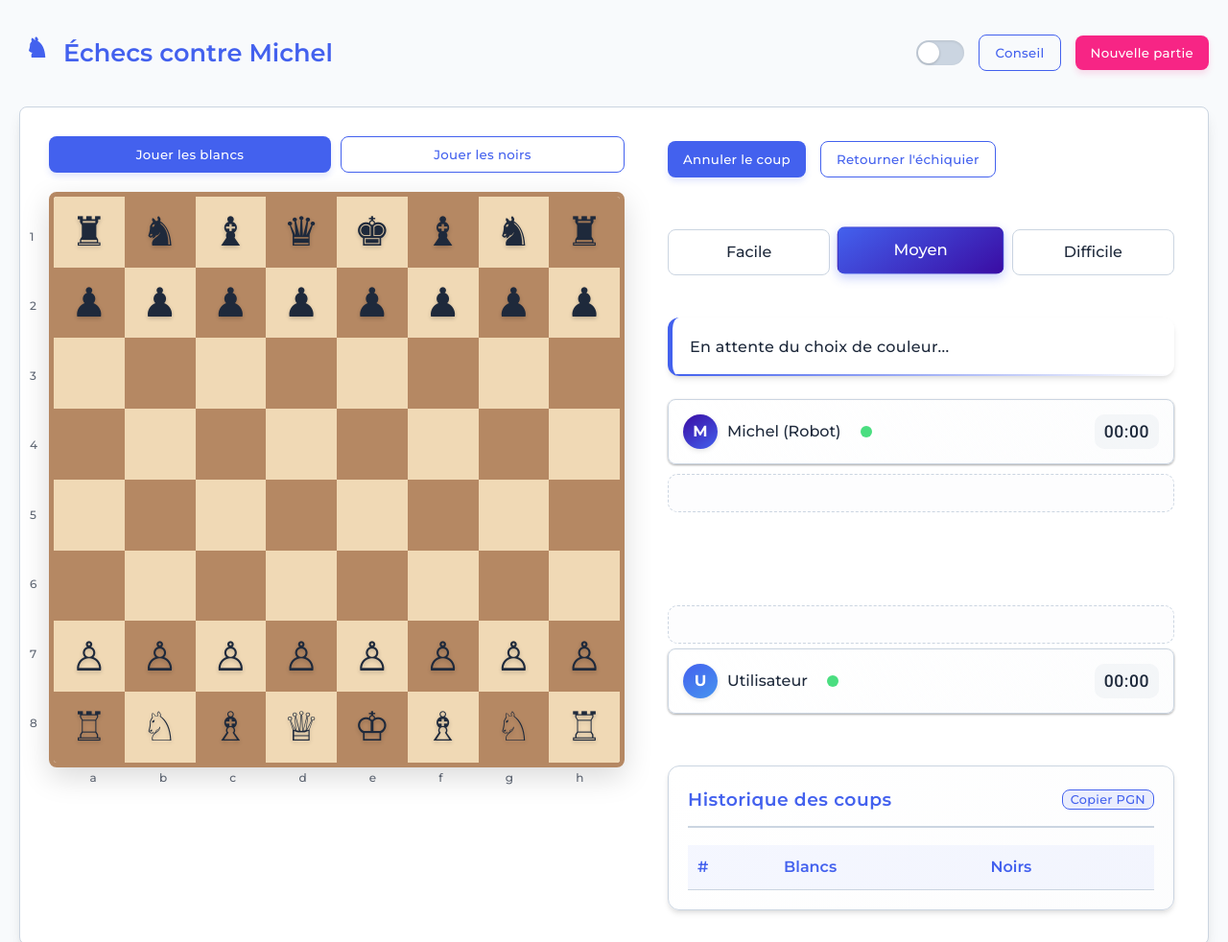
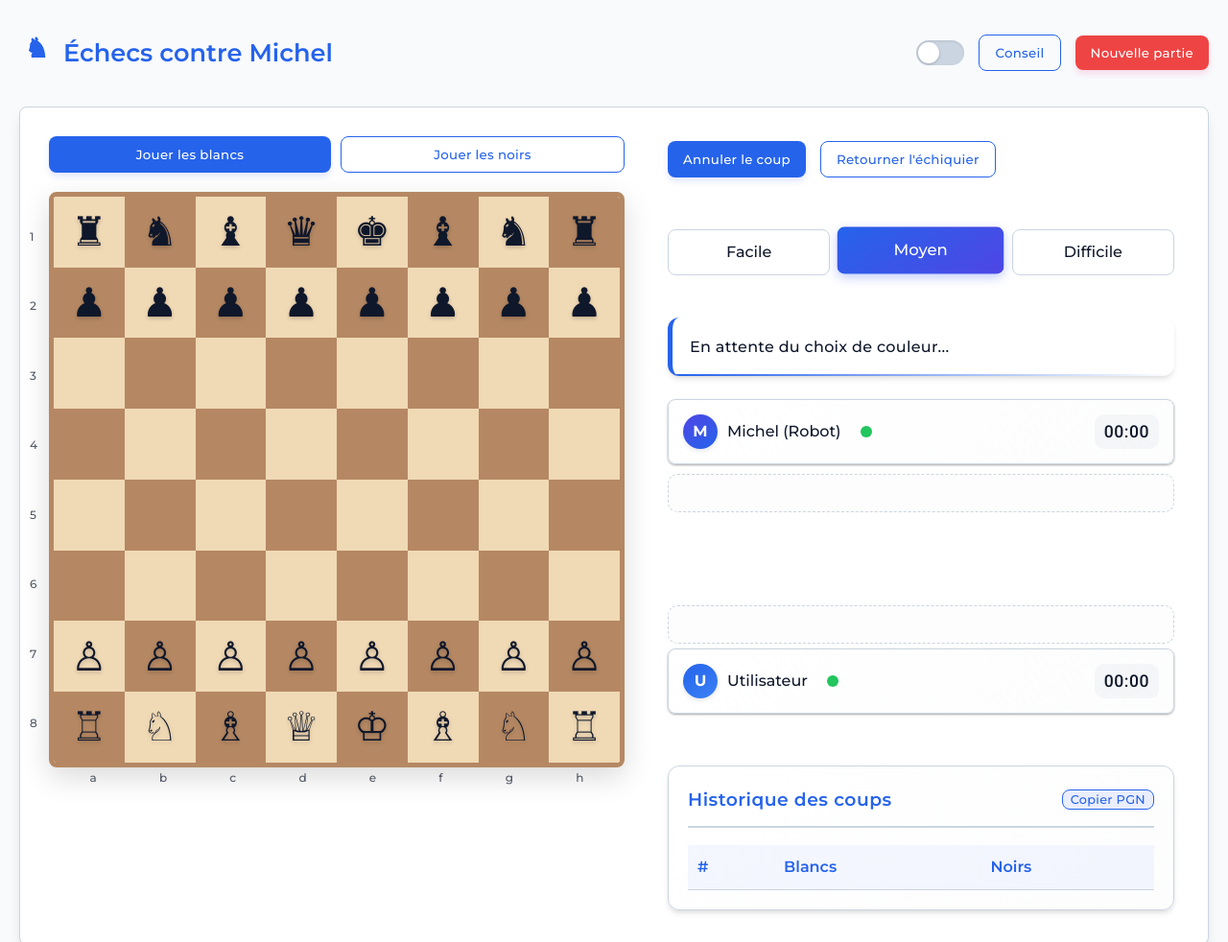
Before and after one commit to Vincent-Sniteur/Chess-against-Michel, a plain HTML site: page index.html in a window 1280 px wide. Shown: the top 982 px of the page at 96% size. Drawn offline with Linux system fonts and the light colour scheme.

Commit message:
update color

```diff
--- a/style.css
+++ b/style.css
@@ -1,22 +1,33 @@
 :root {
-    --primary-color: #4361ee;
-    --primary-light: #4895ef;
-    --secondary-color: #3a0ca3;
-    --accent-color: #f72585;
-    --green-color: #4ade80;
-    --green-light: #86efac;
-    --danger-color: #f72585;
-    --warning-color: #ffa116;
+    /* Palette principale modernisée */
+    --primary-color: #2563eb;    /* Bleu royal plus profond */
+    --primary-light: #3b82f6;    /* Bleu vif */
+    --secondary-color: #4f46e5;  /* Indigo */
+    --accent-color: #e11d48;     /* Rouge vif pour accent */
+
+    /* Couleurs fonctionnelles */
+    --green-color: #22c55e;      /* Vert succès */
+    --green-light: #4ade80;      /* Vert clair */
+    --danger-color: #ef4444;     /* Rouge erreur */
+    --warning-color: #f59e0b;    /* Orange avertissement */
+
+    /* Interface */
     --background-color: #f8fafc;
-    --text-color: #1e293b;
+    --text-color: #0f172a;
     --border-color: #cbd5e1;
     --card-background: #ffffff;
-    --light-square: #f0d9b5;
-    --dark-square: #b58863;
-    --highlight-square: rgba(255, 255, 100, 0.5);
-    --last-move-square: rgba(155, 199, 0, 0.45);
-    --available-move: rgba(20, 85, 30, 0.5);
-    --check-square: rgba(255, 87, 87, 0.5);
+
+    /* Échiquier élégant */
+    --light-square: #f0d9b5;     /* Beige clair classique */
+    --dark-square: #b58863;      /* Marron classique */
+
+    /* Indications visuelles */
+    --highlight-square: rgba(252, 211, 77, 0.6);   /* Jaune ambre plus subtil */
+    --last-move-square: rgba(96, 165, 250, 0.4);   /* Bleu clair subtil */
+    --available-move: rgba(74, 222, 128, 0.45);    /* Vert subtil */
+    --check-square: rgba(248, 113, 113, 0.5);      /* Rouge plus naturel */
+
+    /* Effets */
     --shadow-sm: 0 1px 3px rgba(0,0,0,0.12), 0 1px 2px rgba(0,0,0,0.24);
     --shadow-md: 0 4px 6px -1px rgba(0, 0, 0, 0.1), 0 2px 4px -1px rgba(0, 0, 0, 0.06);
     --shadow-lg: 0 10px 15px -3px rgba(0, 0, 0, 0.1), 0 4px 6px -2px rgba(0, 0, 0, 0.05);
@@ -25,20 +36,33 @@
 }
 
 [data-theme="dark"] {
-    --primary-color: #6366f1;
-    --primary-light: #818cf8;
-    --secondary-color: #7c3aed;
-    --accent-color: #ec4899;
-    --green-color: #10b981;
-    --green-light: #34d399;
-    --danger-color: #f43f5e;
-    --warning-color: #fb923c;
-    --background-color: #0f172a;
-    --text-color: #e2e8f0;
-    --border-color: #334155;
-    --card-background: #1e293b;
-    --light-square: #779556;
-    --dark-square: #3b593b;
+    /* Palette principale version sombre */
+    --primary-color: #3b82f6;    /* Bleu plus lumineux */
+    --primary-light: #60a5fa;    /* Bleu clair */
+    --secondary-color: #6366f1;  /* Indigo plus vif */
+    --accent-color: #f43f5e;     /* Rose-rouge */
+
+    /* Couleurs fonctionnelles */
+    --green-color: #10b981;      /* Vert émeraude */
+    --green-light: #34d399;      /* Vert menthe */
+    --danger-color: #ef4444;     /* Rouge standard */
+    --warning-color: #f59e0b;    /* Ambre */
+
+    /* Interface */
+    --background-color: #0f172a; /* Bleu très foncé */
+    --text-color: #f1f5f9;       /* Blanc cassé */
+    --border-color: #334155;     /* Gris ardoise */
+    --card-background: #1e293b;  /* Bleu ardoise */
+
+    /* Échiquier élégant (version sombre) - Amélioré pour contraste avec pièces blanches */
+    --light-square: #94a3b8;     /* Bleu-gris moyen pour contraster avec les pièces blanches */
+    --dark-square: #334155;      /* Bleu ardoise foncé */
+
+    /* Indications visuelles ajustées pour le mode sombre */
+    --highlight-square: rgba(251, 191, 36, 0.5);   /* Jaune plus visible */
+    --last-move-square: rgba(96, 165, 250, 0.4);   /* Bleu lumineux */
+    --available-move: rgba(52, 211, 153, 0.45);    /* Vert-turquoise */
+    --check-square: rgba(239, 68, 68, 0.5);        /* Rouge vif */
 }
 
 * {
```
